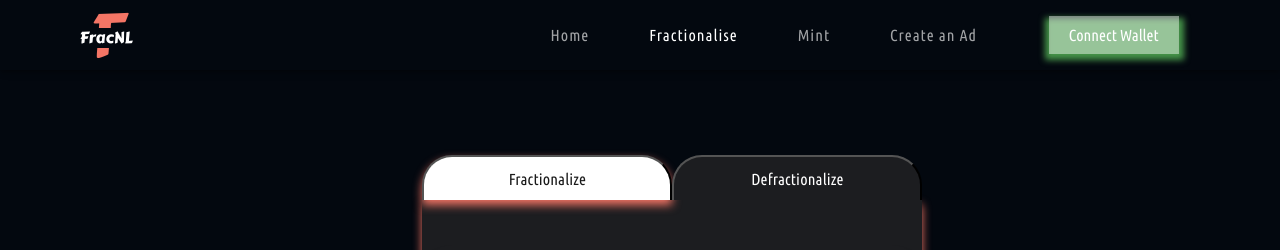
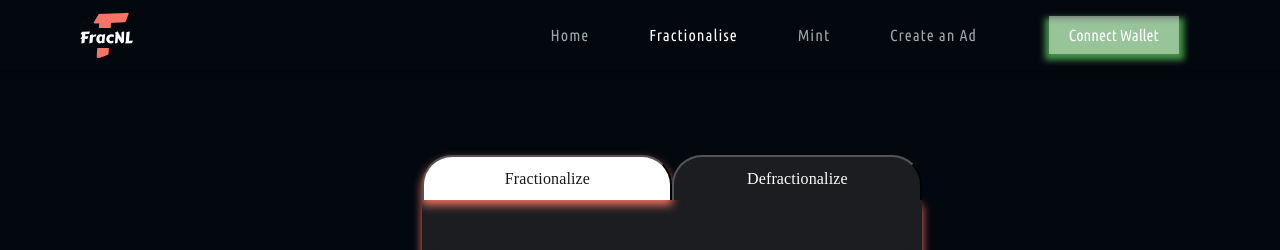
Before and after one commit to realnimish/FracNL, a React (Create React App) app in the folder frontend/: page /fractionalise in a window 1280 px wide. Shown: the top 250 px of the page. Built offline with nearby package versions, Linux system fonts and the light colour scheme.

Commit message:
Add minor changes to resolve a bug

```diff
--- a/frontend/src/component/Fractionalise.jsx
+++ b/frontend/src/component/Fractionalise.jsx
@@ -23,34 +23,19 @@ export default function Fractionalise(props) {
     });
   }, []);
 
+
   return (
     <div class="wrapper">
       <div class="tabs">
-        <button class="navTab active" data-toggle="login">
-          <Typography
-            variant="body1"
-            sx={{
-              fontWeight: "400",
-              fontFamily: "'Ubuntu Condensed', sans-serif",
-            }}
-          >
+        <button class="navTab active" data-toggle="frac">
             Fractionalize
-          </Typography>
         </button>
-        <button class="navTab" data-toggle="register">
-          <Typography
-            variant="body1"
-            sx={{
-              fontWeight: "400",
-              fontFamily: "'Ubuntu Condensed', sans-serif",
-            }}
-          >
+        <button class="navTab" data-toggle="defrac">
             Defractionalize
-          </Typography>
         </button>
       </div>
       <div class="contentWrapper">
-        <div class="content active" id="login">
+        <div class="content active" id="frac">
           <Box sx={{ width: "100%", marginBottom: "40px"}} className="buttonContainer">
             <div
               className="btn btn-green"
@@ -63,7 +48,7 @@ export default function Fractionalise(props) {
             </div>
           </Box>
         </div>
-        <div class="content" id="register">
+        <div class="content" id="defrac">
           <Box sx={{ width: "100%", marginBottom: "40px" }} className="buttonContainer">
             <div
               className="btn btn-red"
--- a/frontend/src/index.css
+++ b/frontend/src/index.css
@@ -758,17 +758,25 @@ a {
   border-bottom: 0;
   outline: 0;
   font-size: 1rem;
-  font-weight: 500;
+  line-height: 1.5;
+  letter-spacing: 0.00938em;
+  font-weight: 400;
   background: #1c1d20;
   color: hsl(0, 0%, 100%);
   border-radius: 30px 30px 0 0;
   cursor: pointer;
+  font-family: "'Ubuntu Condensed', sans-serif";
 }
 
 .navTab.active {
   background: #ffffff;
   color: hsl(0, 0%, 10%);
   animation: boxShadowChange 15s infinite;
+  font-weight: 400;
+  font-size: 1rem;
+  line-height: 1.5;
+  letter-spacing: 0.00938em;
+  font-family: "'Ubuntu Condensed', sans-serif";
 }
 
 .contentWrapper {
```
